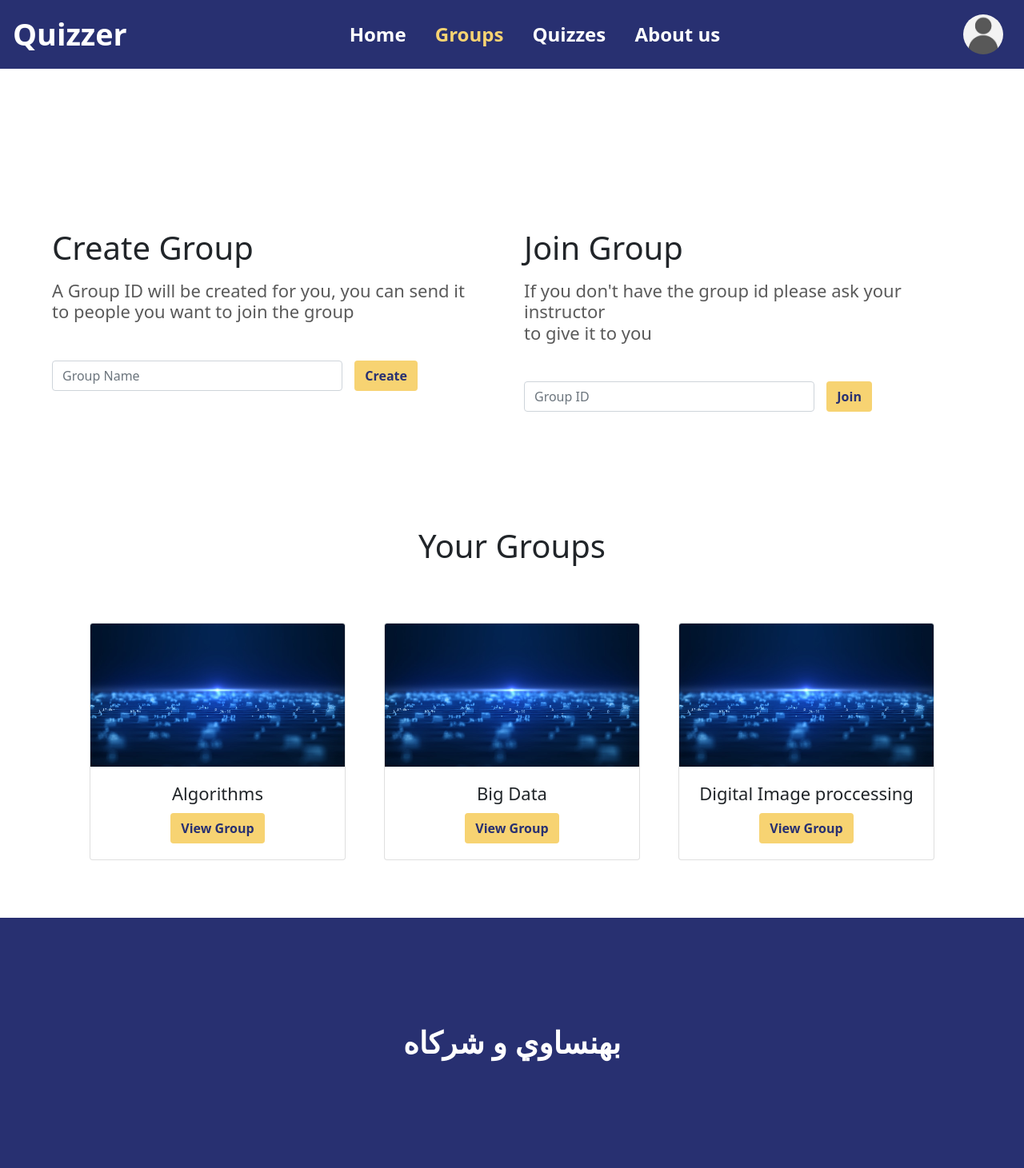
After one commit to Dodger23/Quizzer, a Flask app: page /groups in a window 1280 px wide. The commit adds this page. Shown: the whole page at 80% size. Run offline with Flask 2, Linux system fonts and the light colour scheme; some libraries are stand-ins or nearby versions.

Commit message:
Added groups page

```diff
--- a/main.py
+++ b/main.py
@@ -19,6 +19,10 @@ def home():
 def view_group():
     return render_template('view_group.html')
 
+@app.route("/groups")
+def groups():
+    return render_template('groups.html')
+
 
 
 if __name__ == '__main__':
--- /dev/null
+++ b/templates/groups.html
@@ -0,0 +1,243 @@
+<!DOCTYPE html>
+<html lang="en">
+
+<head>
+        <title>Quiz</title>
+        <link rel="stylesheet" href="https://stackpath.bootstrapcdn.com/bootstrap/4.5.2/css/bootstrap.min.css"
+                integrity="sha384-JcKb8q3iqJ61gNV9KGb8thSsNjpSL0n8PARn9HuZOnIxN0hoP+VmmDGMN5t9UJ0Z"
+                crossorigin="anonymous">
+        <link href="https://fonts.googleapis.com/css2?family=Poppins:wght@500&display=swap" rel="stylesheet">
+        <link href="https://unpkg.com/tailwindcss@^2/dist/tailwind.min.css" rel="stylesheet">
+        <style>
+
+                nav div a:hover {
+                        text-decoration: none;
+                        color: #f7d372;
+                }
+
+                nav {
+                        background-color: #283071;
+                        color: #fff;
+                        font-weight: 600;
+                }
+
+                nav div a span {
+                        font-size: x-large;
+                }
+
+                .selected {
+                        font-weight: 800;
+                        color: #f7d372;
+                }
+
+                .avatar {
+                        vertical-align: middle;
+                        width: 50px;
+                        height: 50px;
+                        border-radius: 50%;
+                }
+
+                .fa-bars {
+                        color: #fff;
+                        cursor: pointer;
+                }
+
+                h1 {
+                        font-size: 40px;
+                        display: block;
+                }
+
+                h2 {
+                        font-size: 32px;
+                }
+
+                h3 {
+                        font-size: 22px;
+                }
+
+                .btn-yellow {
+                        background-color: #f7d372;
+                        color: #283071;
+                        font-weight: bold;
+                }
+
+                .btn-yellow:hover {
+                        background-color: orange;
+                }
+
+                #group_not_found {
+                        display: none;
+                        color: red;
+                        font-size: 5mm;
+                }
+
+                footer {
+                        background-color: #283071;
+                        color: white;
+                        text-align: center;
+                        padding: 10%;
+
+                }
+        </style>
+</head>
+
+<body onload="fetch_groups()">
+
+        <!--********************************************  NAV BAR ************************************************-->
+        <!---------------------------------------------------------------------------------------------------------->
+        <nav class="navbar navbar-dark  flex justify-between">
+                <div>
+                        <a href="/home"><span style="font-weight: bold;font-size: 10mm;">Quizzer</span></a>
+                </div>
+
+                <div>
+                        <a href="/home" class="mx-3"><span>Home</span></a>
+                        <a href="#" class="mx-3"><span class="selected">Groups</span></a>
+                        <a href="#" class="mx-3"><span>Quizzes</span></a>
+                        <a href="#" class="mx-3"><span>About us</span></a>
+                </div>
+
+                <div class="flex justify-end" style="padding: 10px;">
+                        <i class="fas fa-bars fa-2x mt-2 mr-3"></i>
+                        <a href="#"><img class="avatar" src="static/avatar2.jpg"></a>
+                </div>
+
+        </nav>
+        <!--********************************************  NAV BAR ************************************************-->
+        <!---------------------------------------------------------------------------------------------------------->
+
+
+
+
+        <!--******************************************** Group Options ********************************************-->
+        <!---------------------------------------------------------------------------------------------------------->
+        <div class="container">
+                <div class="group row justify-center" style="padding: 200px 50px 50px 50px;">
+                        <div class="create_group col-12  col-md-6" id="create_group">
+                                <div class="mx-auto mb-12">
+                                        <h1 class="mb-3">Create Group</h1>
+                                        <h3 style="color: #5A5A5A;">A Group ID will be created for you, you can send it
+                                                <br>
+                                                to people you want to join the group
+                                        </h3>
+                                        <div class="mt-5">
+                                                <form class="row">
+                                                        <div class="form-group col-8 ">
+                                                                <input type="text" name="group_name"
+                                                                        class="form-control" placeholder="Group Name"
+                                                                        value="" />
+                                                        </div>
+                                                        <div class="form-group">
+                                                                <button type="button" onclick="create_group()"
+                                                                        class="btn btn-yellow">Create</button>
+                                                        </div>
+                                                </form>
+                                        </div>
+                                </div>
+                        </div>
+
+                        <div class="Join group col-12 col-md-6">
+                                <div class="mx-auto">
+                                        <h1 class="mb-3">Join Group</h1>
+                                        <h3 style="color: #5A5A5A;">If you don't have the group id please ask your
+                                                instructor<br> to give it to you</h3>
+                                        <div class="mt-5">
+                                                <form class="row">
+                                                        <div class="form-group col-8 ">
+                                                                <input type="text" name="group_id" class="form-control"
+                                                                        placeholder="Group ID" value="" />
+                                                        </div>
+                                                        <div class="form-group">
+                                                                <button type="button" onclick="join_group()"
+                                                                        class="btn btn-yellow">Join</button>
+                                                        </div>
+                                                </form>
+                                        </div>
+                                        <p id="group_not_found">Group not found</p>
+                                </div>
+                        </div>
+                </div>
+        </div>
+        <!--******************************************** Group Options ********************************************-->
+        <!---------------------------------------------------------------------------------------------------------->
+
+
+
+
+
+        <!--*********************************************** Groups ***********************************************-->
+        <!---------------------------------------------------------------------------------------------------------->
+        <div class="mt-14">
+                <h1 style="text-align: center;">Your Groups</h1>
+
+                <div class="row mt-5 justify-center" id="groups_container" style="margin: 50px 0px 0px 0px;">
+
+
+                </div>
+        </div>
+
+        <!--*********************************************** Groups ***********************************************-->
+        <!---------------------------------------------------------------------------------------------------------->
+
+
+
+
+
+
+        <footer class="mt-5">
+                <p style="font-size: 10mm;font-weight: bold;"> بهنساوي و شركاه</p>
+
+        </footer>
+
+
+        <script>
+                account_Type = "Instructor"
+                if (account_Type !== "Instructor") {
+                        var e = document.getElementById('create_group')
+                        e.style.display = "none";
+                }
+                function fetch_groups() {
+
+                        var cont = document.getElementById('groups_container');
+                        var groups_dict = [
+                                {
+                                        title: "Algorithms",
+                                        link: "#",
+                                        img_src: "static/avatar.jpg"
+                                },
+                                {
+                                        title: "Big Data",
+                                        link: "#",
+                                        img_src: "static/avatar.jpg"
+                                }
+                                ,
+                                {
+                                        title: "Digital Image proccessing",
+                                        link: "#",
+                                        img_src: "static/avatar.jpg"
+                                }
+                        ];
+                        for (g of groups_dict) {
+                                var c = document.createElement('div');
+                                c.classList.add("card", "col-lg-3", "col-md-3", "col-sm-5", "m-4");
+                                c.style.padding = "0px";
+                                c.style.textAlign = 'center';
+                                c.innerHTML = '<img class="card-img-top" src="static/avatar.jpg" alt="Card image cap"> '
+                                        + '<div class="card-body">'
+                                        + '<h3 class="card-title">' + g.title + '</h3><a href="#" class="btn btn-yellow">View Group</a></div>'
+                                cont.appendChild(c);
+                        }
+                }
+
+
+        </script>
+        <script src="https://code.jquery.com/jquery-3.5.1.slim.min.js"
+                integrity="sha384-DfXdz2htPH0lsSSs5nCTpuj/zy4C+OGpamoFVy38MVBnE+IbbVYUew+OrCXaRkfj"
+                crossorigin="anonymous"></script>
+        <script src="https://cdn.jsdelivr.net/npm/popper.js@1.16.1/dist/umd/popper.min.js"
+                integrity="sha384-9/reFTGAW83EW2RDu2S0VKaIzap3H66lZH81PoYlFhbGU+6BZp6G7niu735Sk7lN"
+                crossorigin="anonymous"></script>
+        <script src="https://stackpath.bootstrapcdn.com/bootstrap/4.5.2/js/bootstrap.min.js"
+                integrity="sha384-B4gt1jrGC7Jh4AgTPSdUtOBvfO8shuf57BaghqFfPlYxofvL8/KUEfYiJOMMV+rV"
+                crossorigin="anonymous"></script>
+</body>
--- a/templates/home.html
+++ b/templates/home.html
@@ -95,7 +95,7 @@
         </style>
 </head>
 
-<body onload="fetch_grourps()">
+<body onload="fetch_groups()">
 
         <!--********************************************  NAV BAR ************************************************-->
         <!---------------------------------------------------------------------------------------------------------->
@@ -206,7 +206,7 @@
 
 
         <script>
-                function fetch_grourps() {
+                function fetch_groups() {
                         var cont = document.getElementById('groups_container');
                         var groups_dict = [
                                 {
```
Also changed, not shown: templates/quizzes.html (added, +28 -0 lines).
